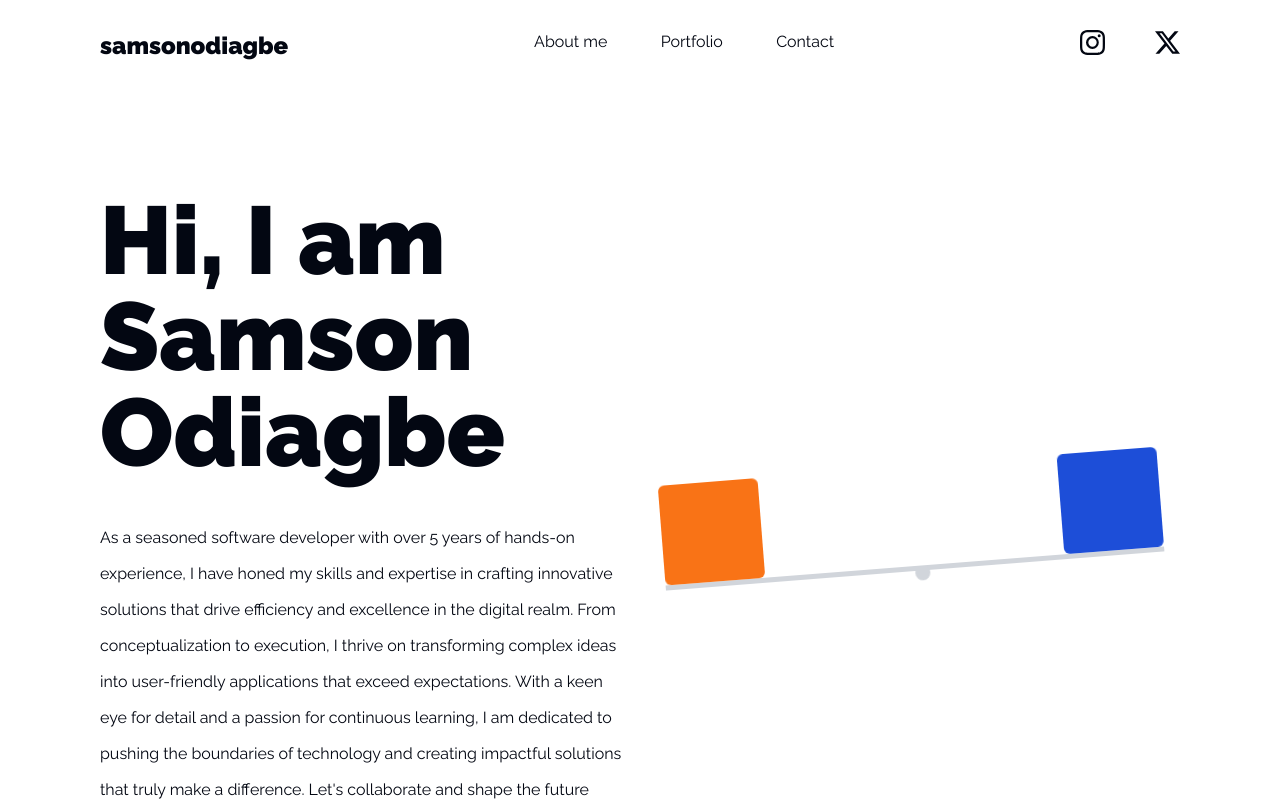
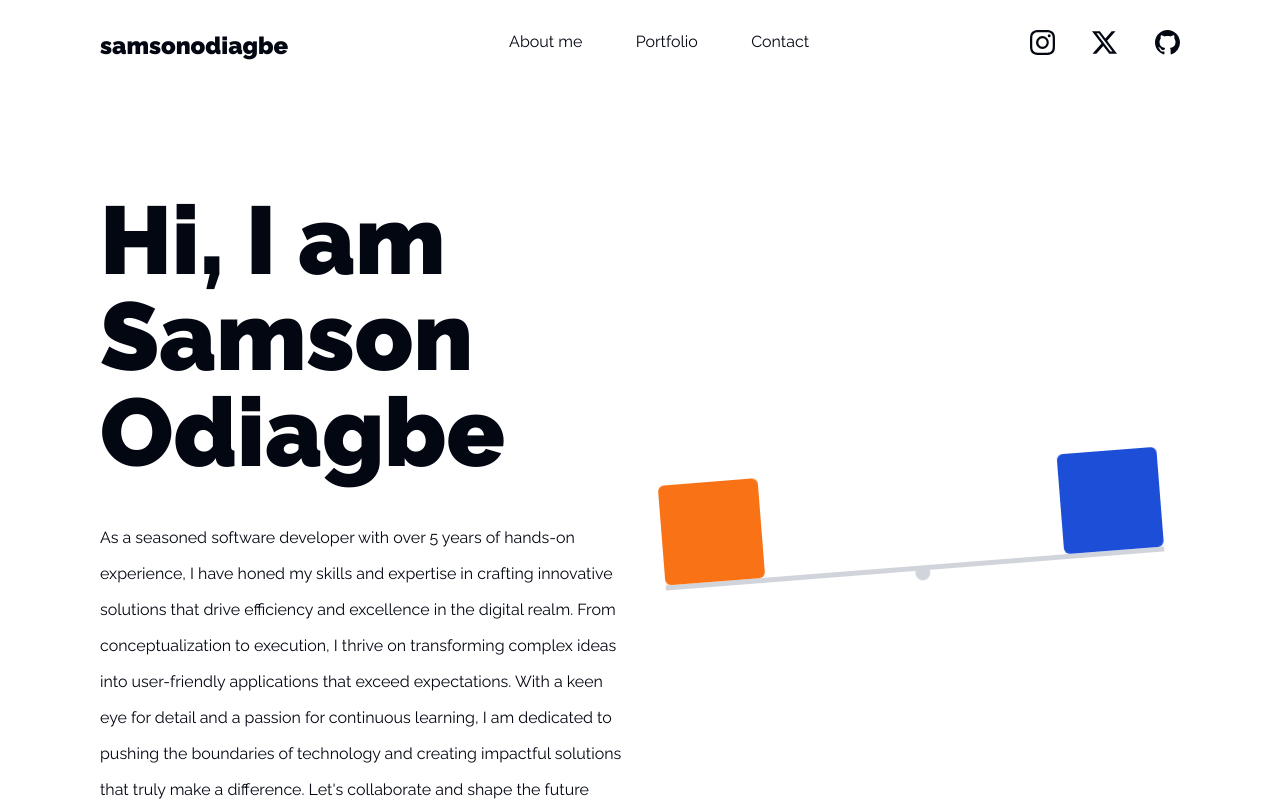
Before and after one commit to sammyodiagbe/samsonodiagbe, a Next.js app: page / in a window 1280 px wide. Shown: the top 801 px of the page. Built offline with nearby package versions, Linux system fonts and the light colour scheme.

Commit message:
added github link to navigation bar

```diff
--- a/src/components/navbar.tsx
+++ b/src/components/navbar.tsx
@@ -1,5 +1,5 @@
 import Link from "next/link";
-import { BsInstagram, BsTwitterX } from "react-icons/bs";
+import { BsGithub, BsInstagram, BsTwitterX } from "react-icons/bs";
 import { MdEmail } from "react-icons/md";
 
 const NavbarComponent = () => {
@@ -18,7 +18,7 @@ const NavbarComponent = () => {
           <Link href={"#contact"}>Contact</Link>
         </li>
       </ul>
-      <ul className="flex w-[100px] justify-between">
+      <ul className="flex w-[150px] justify-between">
         <li>
           <Link href={"https://www.instagram.com/bluapedev/"}>
             <BsInstagram size={25} />
@@ -29,6 +29,11 @@ const NavbarComponent = () => {
             <BsTwitterX size={25} />
           </Link>
         </li>
+        <li>
+          <Link href={"https://www.github.com/sammyodiagbe/"}>
+            <BsGithub size={25} />
+          </Link>
+        </li>
       </ul>
     </nav>
   );
```
